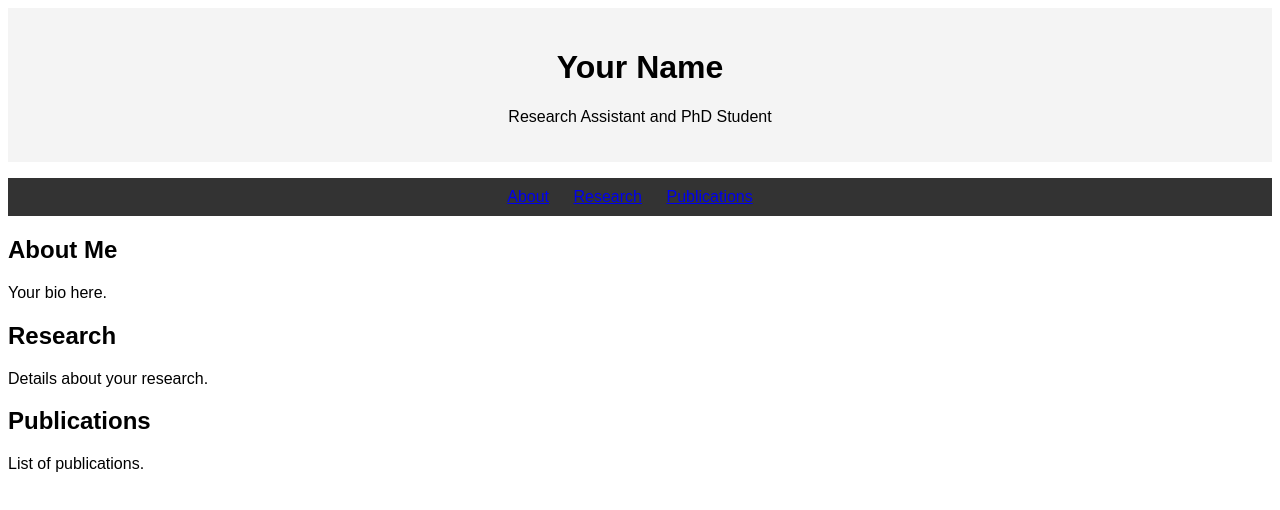
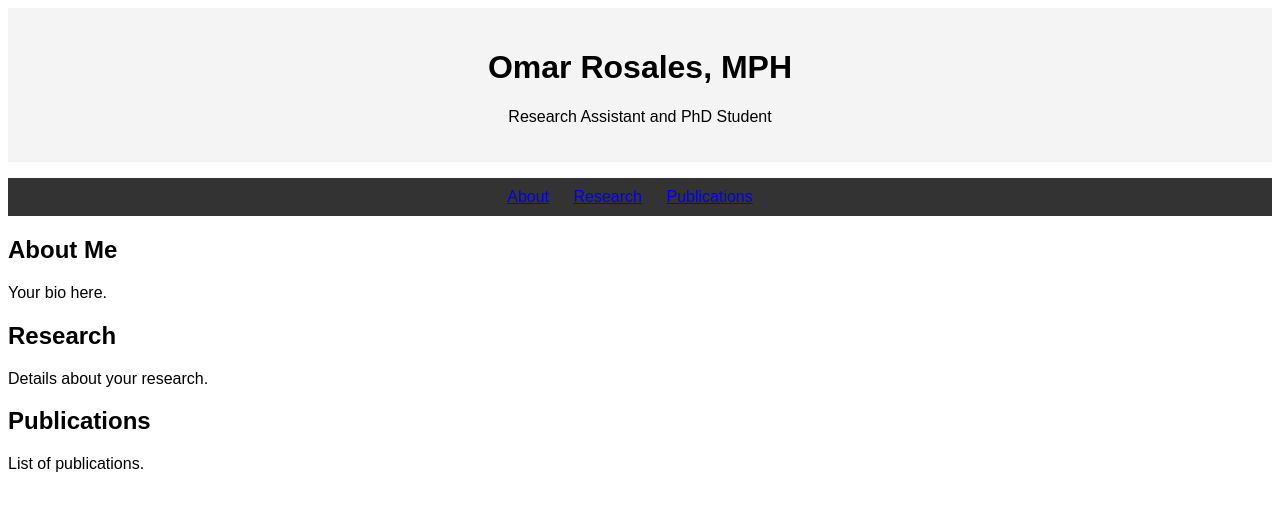
Before and after one commit to Omar-Rosales/Omar-Rosales.github.io, a plain HTML site: page index.html in a window 1280 px wide. Drawn offline with Linux system fonts and the light colour scheme.

Commit message:
Update index.html

```diff
--- a/index.html
+++ b/index.html
@@ -6,7 +6,7 @@
 </head>
 <body>
   <header>
-    <h1>Your Name</h1>
+    <h1>Omar Rosales, MPH</h1>
     <p>Research Assistant and PhD Student</p>
   </header>
   <nav>
```
